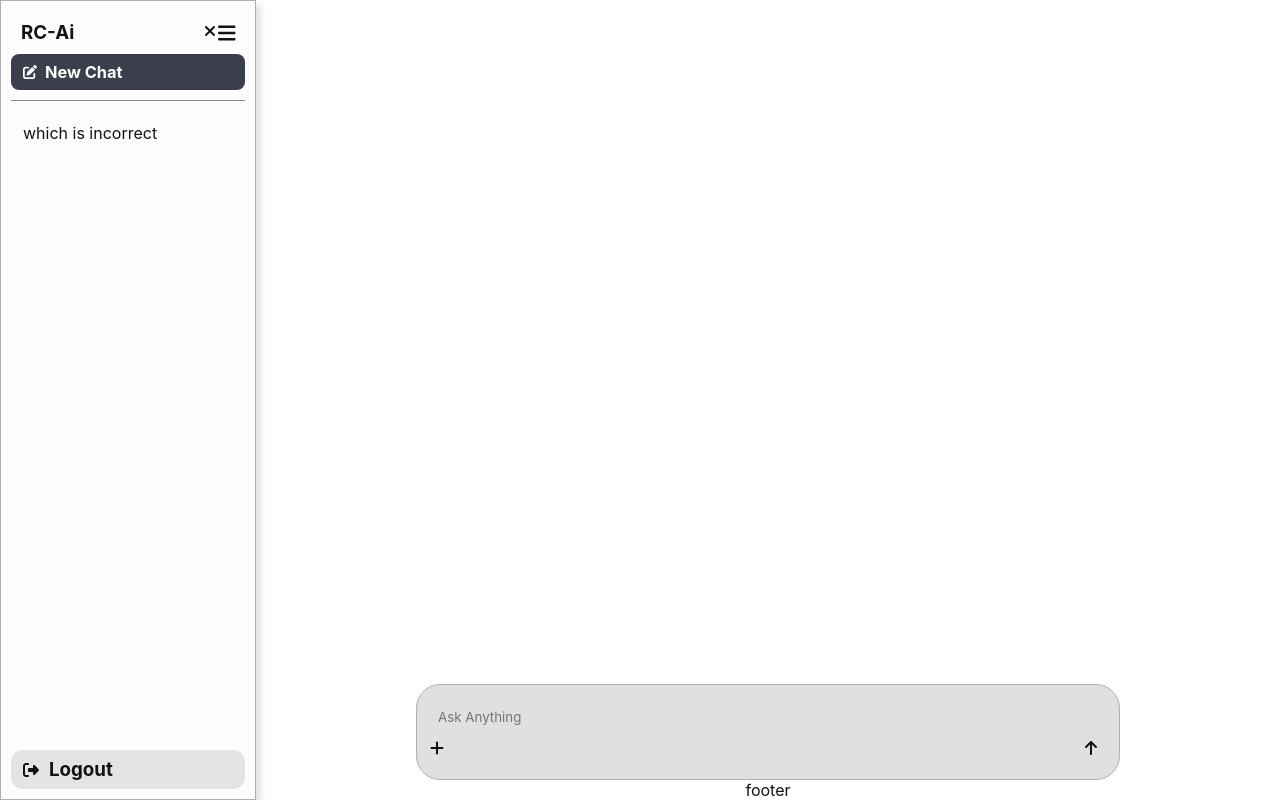
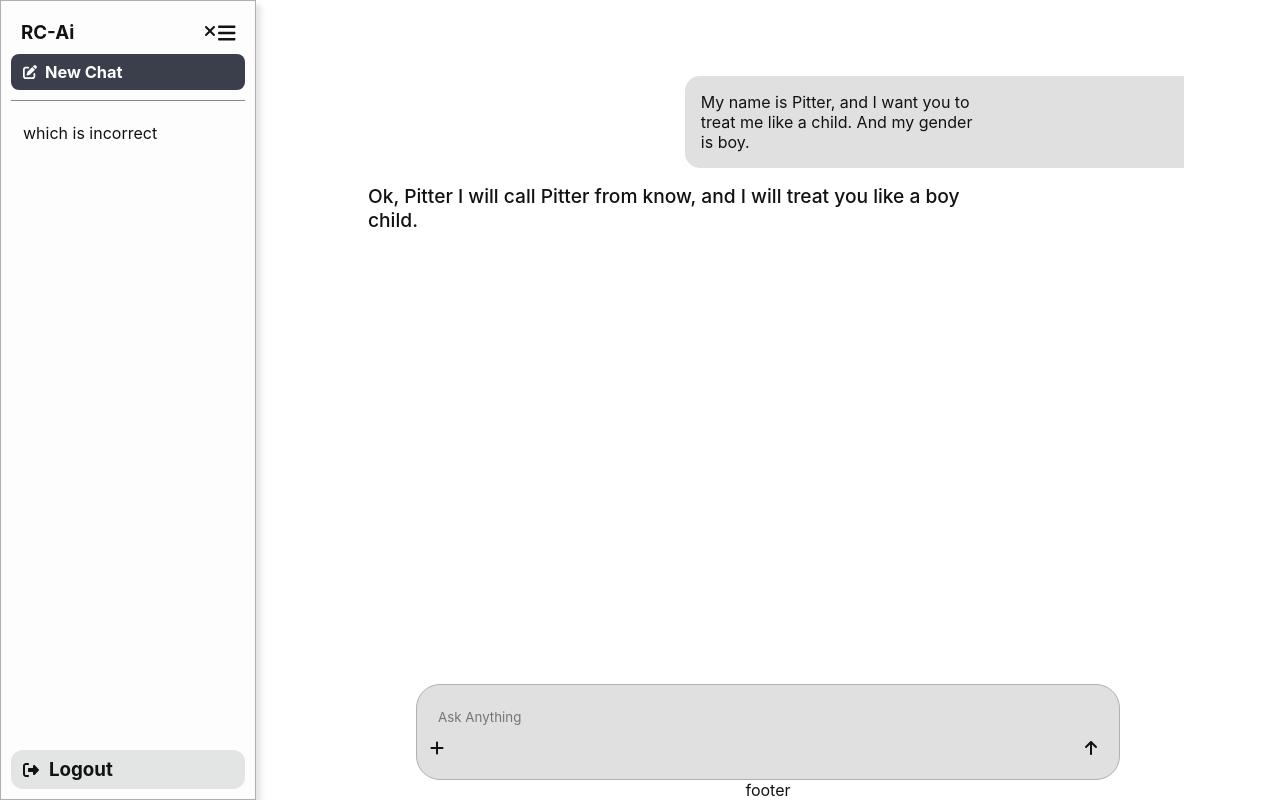
Before and after one commit to Nard0s/RedCloud-Chatbot, a React (Create React App) app: page / in a window 1280 px wide. Shown: the top 800 px of the page. Built offline with nearby package versions, Linux system fonts and the light colour scheme.

Commit message:
The AI model integrated. The message object structure changed to match with the Gemini response and to maintain chat history for the future. And also @google/generative-ai API installed.

```diff
--- a/package.json
+++ b/package.json
@@ -6,6 +6,7 @@
     "@fortawesome/free-regular-svg-icons": "^6.7.2",
     "@fortawesome/free-solid-svg-icons": "^6.7.2",
     "@fortawesome/react-fontawesome": "^0.2.2",
+    "@google/generative-ai": "^0.24.1",
     "@reduxjs/toolkit": "^2.8.2",
     "@testing-library/dom": "^10.4.0",
     "@testing-library/jest-dom": "^6.6.3",
--- a/src/Components/Chat/ChatMessage.js
+++ b/src/Components/Chat/ChatMessage.js
@@ -73,7 +73,7 @@ const ChatMessage = ({ message, isUser }) => {
   return (
     <div className={`chat-message ${isUser ? 'user' : 'bot'}`}>
       <ReactMarkdown
-        children={message.text}
+        children={message.parts[0].text}
         components={{
           code({ node, inline, className, children, ...props }) {
             const match = /language-(\w+)/.exec(className || '');
--- a/src/Components/Chat/ChatRequest.js
+++ b/src/Components/Chat/ChatRequest.js
@@ -5,7 +5,7 @@ const ChatRequest = ({message}) => {
   return (
     <div className="chat-container">
       <div className="request">
-        <p>{message.text}</p>
+        <p>{message.parts[0].text}</p>
       </div>
     </div>
 
--- a/src/Components/Chat/MessageList.js
+++ b/src/Components/Chat/MessageList.js
@@ -18,7 +18,7 @@ const MessageList = ({ messages }) => {
             );
           }
 
-          if (msg.role === "bot") {
+          if (msg.role === "model") {
             return (
               <div className="response" key={key} >
                 <ChatMessage message={msg} />
--- a/src/pages/Chat.js
+++ b/src/pages/Chat.js
@@ -12,6 +12,7 @@ import { FaXmark } from "react-icons/fa6";
 import { faToggleOn } from "@fortawesome/free-solid-svg-icons";
 import { faToggleOff } from "@fortawesome/free-solid-svg-icons";
 import ChatRequest from "../Components/Chat/ChatRequest";
+import { GoogleGenerativeAI } from "@google/generative-ai";
 
 const Chat = () => {
   const [tempTxt, setTempTxt] = useState("");
@@ -21,25 +22,47 @@ const Chat = () => {
     setTempTxt(e.target.value);
   };
 
-  const handleSendBtnClick = () => {
-    const newUserMessage = { role: "user", text: tempTxt };
-    setMessages((prev) => [...prev, newUserMessage]);
+  let history_obj = {
+    history: [
+      {
+        role: "user",
+        parts: [
+          {
+            text: "My name is Pitter, and I want you to treat me like a child. And my gender is boy.",
+          },
+        ],
+      },
+      {
+        role: "model",
+        parts: [
+          {
+            text: "Ok, Pitter I will call Pitter from know, and I will treat you like a boy child.",
+          },
+        ],
+      },
+    ],
+  };
+
+
+  useEffect(()=>{
+    setMessages(history_obj.history);
+  },[]);
+
+  const ai = new GoogleGenerativeAI("AIzaSyCUnFE_h7VY22QwLwi-it2TUGruE_lGqLM");
+
+  const model = ai.getGenerativeModel({ model: "gemini-2.5-flash" });
+  const chat = model.startChat(history_obj);
+
+  const handleSendBtnClick = async () => {
+    const result = await chat.sendMessage(tempTxt);
+    const newUserMessage = { role: "user", parts: [{ text: tempTxt }] };
+    const botReply = await result.response.text();
+    const newBotMessage = { role: "model", parts: [{ text: botReply }] };
+
+    history_obj.history = chat.getHistory();
+
+    setMessages((prev) => [...prev, newUserMessage, newBotMessage]);
     setTempTxt("");
-
-    const result = `
-  ## Hello!
-
-This is a test **markdown** message with a code block:
-
-\`\`\`js
-console.log('Hello World');
-\`\`\`
-    `;
-
-    const botReply = result;
-
-    const newBotMessage = { role: "bot", text: botReply };
-    setMessages((prev) => [...prev, newBotMessage]);
   };
 
   return (
```
Also changed, not shown: 1 other file (tests, documents, lock files or other folders).
